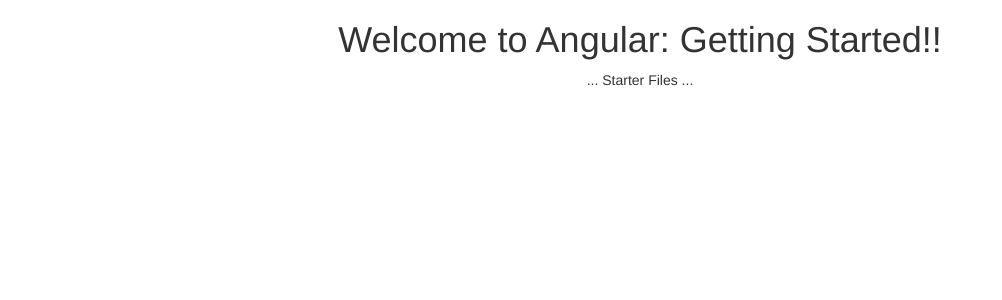
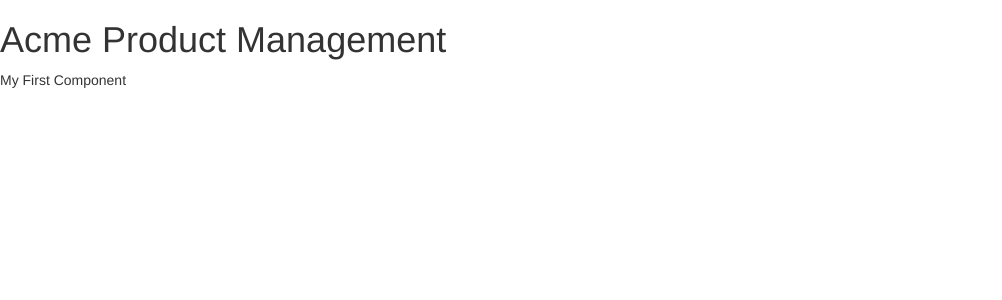
Before and after one commit to CameronHerwig/Angular, an Angular app in the folder APM/: page / in a window 1280 px wide. Shown: the top 300 px of the page, without its empty margins (0-1002 px from the left). Built offline with nearby package versions, Linux system fonts and the light colour scheme.

Commit message:
Basic Components

```diff
--- a/APM/src/app/app.component.html
+++ b/APM/src/app/app.component.html
@@ -1,7 +1,7 @@
 <!--The whole content below can be removed with the new code.-->
 <div style="text-align:center">
   <h1>
-    Welcome to {{title}}!!
+   Tada! Welcome to {{title}}!!
   </h1>
   ... Starter Files ...
 </div>
--- a/APM/src/app/app.component.ts
+++ b/APM/src/app/app.component.ts
@@ -2,9 +2,13 @@
 
 @Component({
   selector: 'pm-root',
-  templateUrl: './app.component.html',
-  styleUrls: ['./app.component.css']
+  template: `
+    <div>
+      <h1>{{pageTitle}}</h1>
+      <div> My First Component </div>
+    </div>
+    `
 })
 export class AppComponent {
-  title = 'Angular: Getting Started';
+  pageTitle: string = 'Acme Product Management';
 }
--- a/APM/src/index.html
+++ b/APM/src/index.html
@@ -4,7 +4,6 @@
   <meta charset="utf-8">
   <title>Acme Product Management</title>
   <base href="/">
-
   <meta name="viewport" content="width=device-width, initial-scale=1">
   <link rel="icon" type="image/x-icon" href="favicon.ico">
 </head>
```
Also changed, not shown: 1 other file (tests, documents, lock files or other folders).
